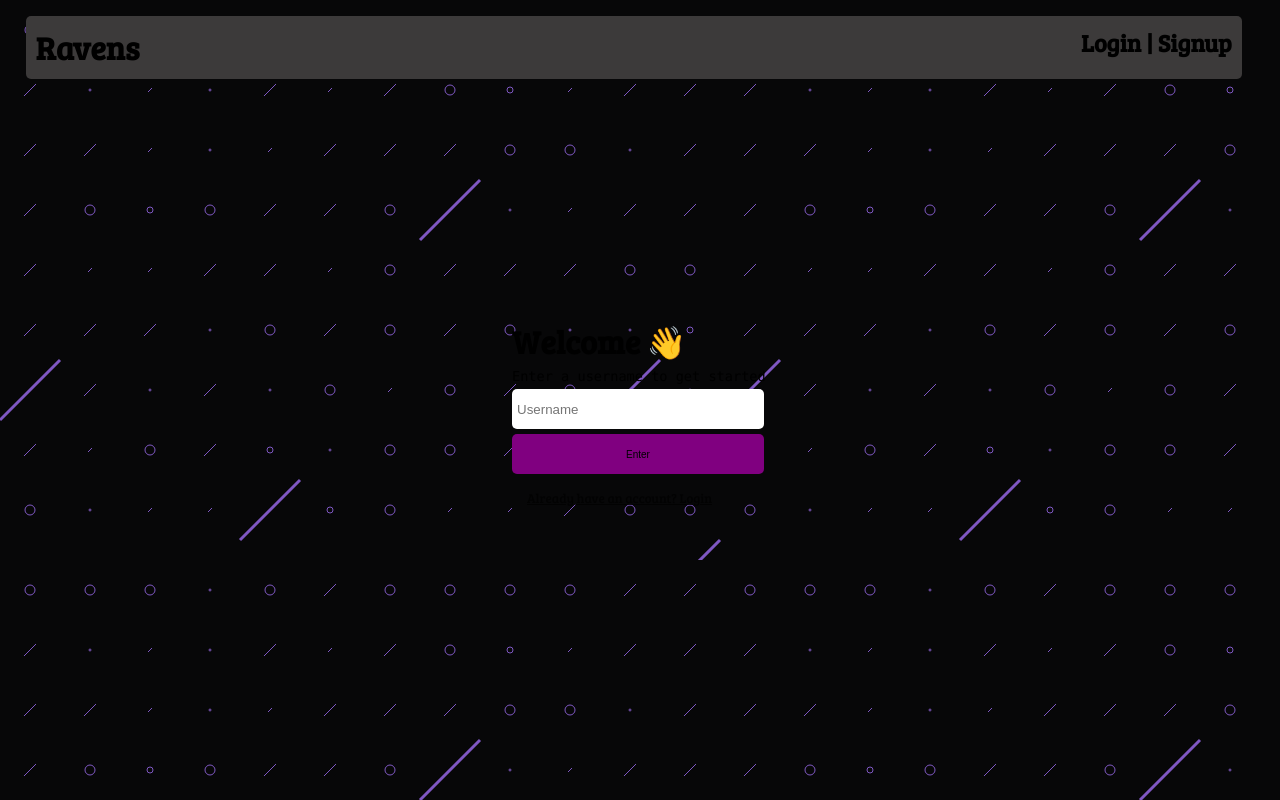
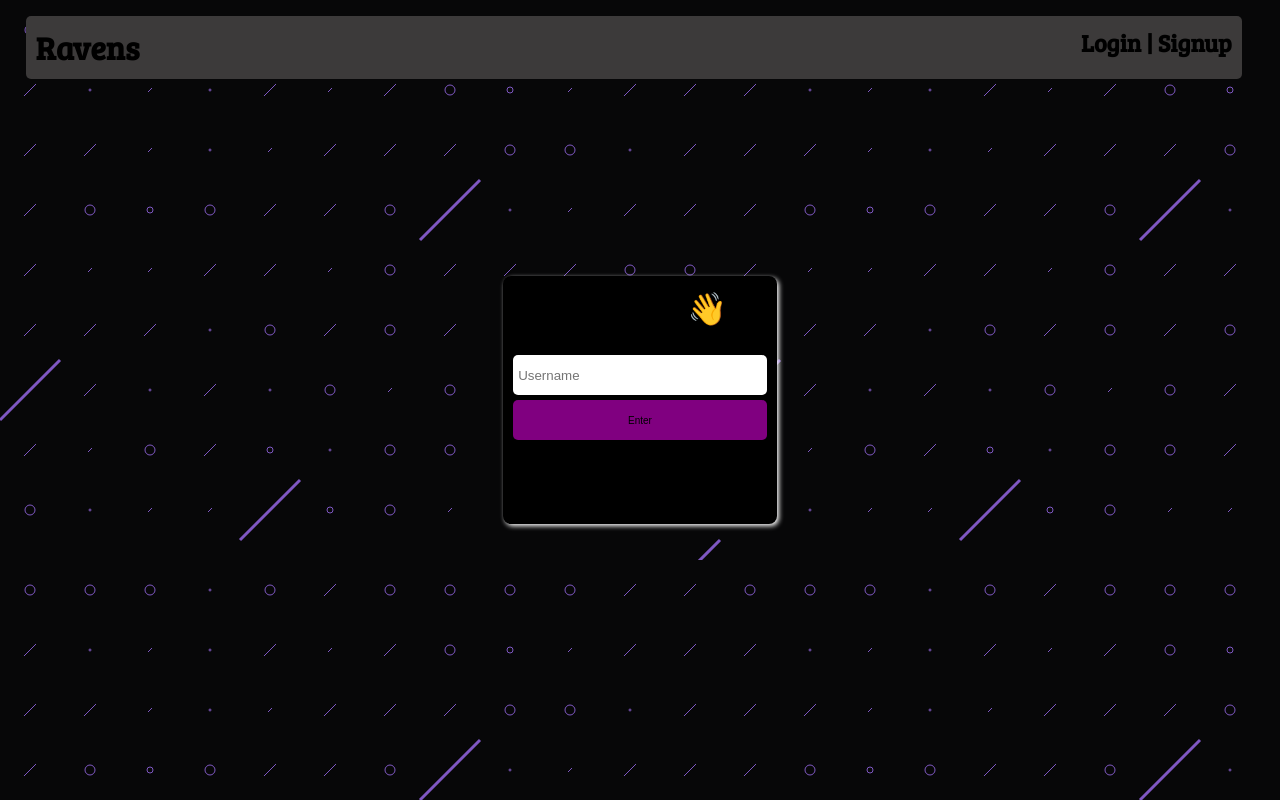
Before and after one commit to Codestronomer/Ravens, a Next.js app in the folder client/: page / in a window 1280 px wide. Built offline with nearby package versions, Linux system fonts and the light colour scheme.

Commit message:
[feat] add api consumer to chat component

```diff
--- a/client/src/app/auth/auth.module.css
+++ b/client/src/app/auth/auth.module.css
@@ -2,7 +2,7 @@
   display: flex;
   flex-direction: column;
   gap: 5px;
-  width: 280px;
+  width: 100%;
 }
 
 .description {
@@ -18,7 +18,7 @@
 .userInput {
   border: none;
   height: 40px;
-  width: 90%;
+  width: 100%;
   border-radius: 5px;
   padding: 5px;
   outline: 0px;
@@ -29,7 +29,7 @@
   border-radius: 5px;
   border: none;
   font-size: 10px;
-  width: 90%;
+  width: 100%;
   height: 40px;
 }
 
--- a/client/src/app/auth/authUtils.tsx
+++ b/client/src/app/auth/authUtils.tsx
@@ -69,7 +69,6 @@ export const GetPassword: React.FC<passwordProps> = ({
   const handleFormSubmit = (e: React.FormEvent) => {
     e.preventDefault();
     handleUser();
-    router.push("/chat");
   }
 
   return (
--- a/client/src/app/page.module.css
+++ b/client/src/app/page.module.css
@@ -1,16 +1,21 @@
 .main {
+  display: grid;
+  place-items: center;
+  height: 100vh;
 }
 
 .home {
   display: flex;
   flex-direction: column;
-  position: absolute;
-  top: 40%;
-  left: 40%;
   margin: auto;
   gap: 5px;
-  align-items: left;
-  text-align: left;
+  align-items: center;
+  justify-content: center;
+  text-align: center;
+  background-color: black;
+  border-radius: 8px;
+  padding: 10px;
+  box-shadow: 2px 2px 5px white;
 }
 
 .description a {
--- a/client/src/app/page.tsx
+++ b/client/src/app/page.tsx
@@ -4,20 +4,21 @@ import { AppProps } from 'next/app'
 import { Auth } from './auth'
 import Nav from '@/components/nav'
 import styles from './page.module.css'
-import { ChatContextProvider } from '@/context/chatContext'
-import { AuthContext, AuthContextProvider, AuthContextType } from '@/context/authContext'
+import { Provider } from './provider'
+import Link from 'next/link'
 
 
 export default function Home() {
   return (
-    <AuthContextProvider>
+    <Provider>
       <main className={styles.main}>
         <Nav />
         <div className={styles.home}>
           <h1 className={styles.welcome}>Welcome 👋</h1>
           <Auth />
+          <Link href="/chat">Chat</Link>
         </div>
       </main>
-    </AuthContextProvider>
+    </Provider>
   )
 }
--- /dev/null
+++ b/client/src/app/provider.tsx
@@ -0,0 +1,16 @@
+'use client'
+import React, { useContext } from 'react';
+import { ChatContextProvider } from "@/context/chatContext"
+import { AuthContextProvider, AuthContext, AuthContextType } from "@/context/authContext"
+
+export function Provider({ children }: { children: React.ReactNode }) {
+  const { user } = useContext(AuthContext) as AuthContextType;
+
+  return <>
+    <AuthContextProvider>
+      <ChatContextProvider user={user}>
+        {children}
+      </ChatContextProvider>
+    </AuthContextProvider>
+  </>
+}
--- a/client/src/context/chatContext.tsx
+++ b/client/src/context/chatContext.tsx
@@ -11,12 +11,21 @@ export interface ChatContextType {
 
 export const ChatContext = createContext({});
 
-export const ChatContextProvider = ({ children, user}: {
-  children: React.ReactNode, user: User
+export const ChatContextProvider = ({ children, user }: {
+  children: React.ReactNode, user: User | null
 }) => {
   const [userChats, setUserChats] = useState(null);
   const [isChatLoading, setIsChatLoading] = useState(false);
   const [chatError, setChatError] = useState(null);
+
+  if (!user) {
+    const userString = localStorage.getItem('user');
+    if (userString) {
+      user = JSON.parse(userString);
+    }
+  }
+
+  console.log(user);
 
   useEffect(() => {
       const getUserChats = async () => {
@@ -30,11 +39,12 @@ export const ChatContextProvider = ({ children, user}: {
           if (response.error) {
               return setChatError(response);
           }
+
+          setUserChats(response);
         }
-    }
-
-    getUserChats();
-  }, [user])
+      }
+      getUserChats();
+    }, [])
 
   return (
     <ChatContext.Provider value = {{
--- a/client/src/services/backend.ts
+++ b/client/src/services/backend.ts
@@ -64,7 +64,7 @@ export async function axiosPost(url: string, body: any) {
     }
 
     return response.data;
-  } catch (error) {
-    return { error: true, message: 'An error occurred.' };
+  } catch (error: any) {
+    return { error: true, message: error?.message };
   }
 }
```
Also changed, not shown: client/src/app/chat/page.tsx (+29 -7 lines).
